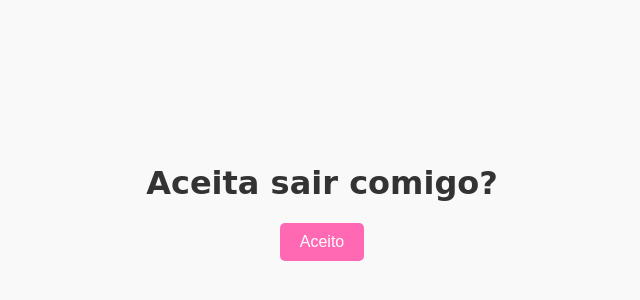
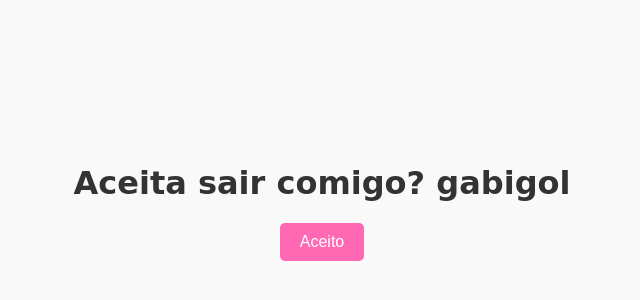
Before and after one commit to theGod017/valentines-day, a plain HTML site: page index.html in a window 1280 px wide. Shown: the part 92-392 px from the top of the page, without its empty margins (318-958 px from the left). Drawn offline with Linux system fonts and the light colour scheme.

Commit message:
Update index.html

```diff
--- a/index.html
+++ b/index.html
@@ -61,7 +61,7 @@
 <body>
 
 <div class="container">
-  <h1>Aceita sair comigo?</h1>
+  <h1>Aceita sair comigo? gabigol</h1>
   <button class="btn-aceito" onclick="showHearts()">Aceito</button>
 </div>
 
```
